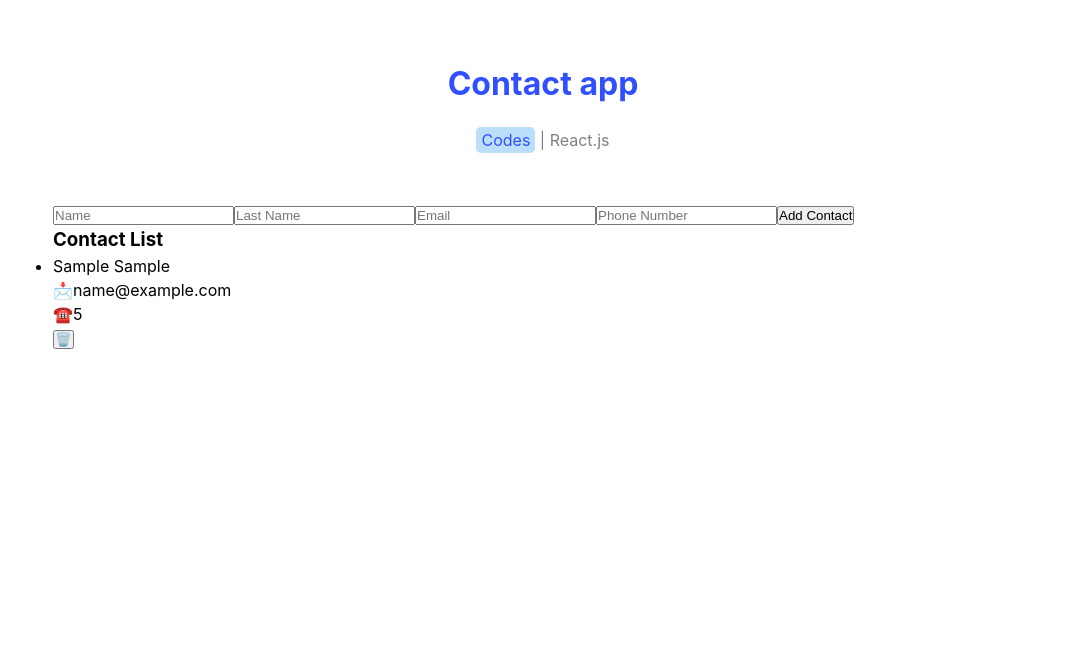
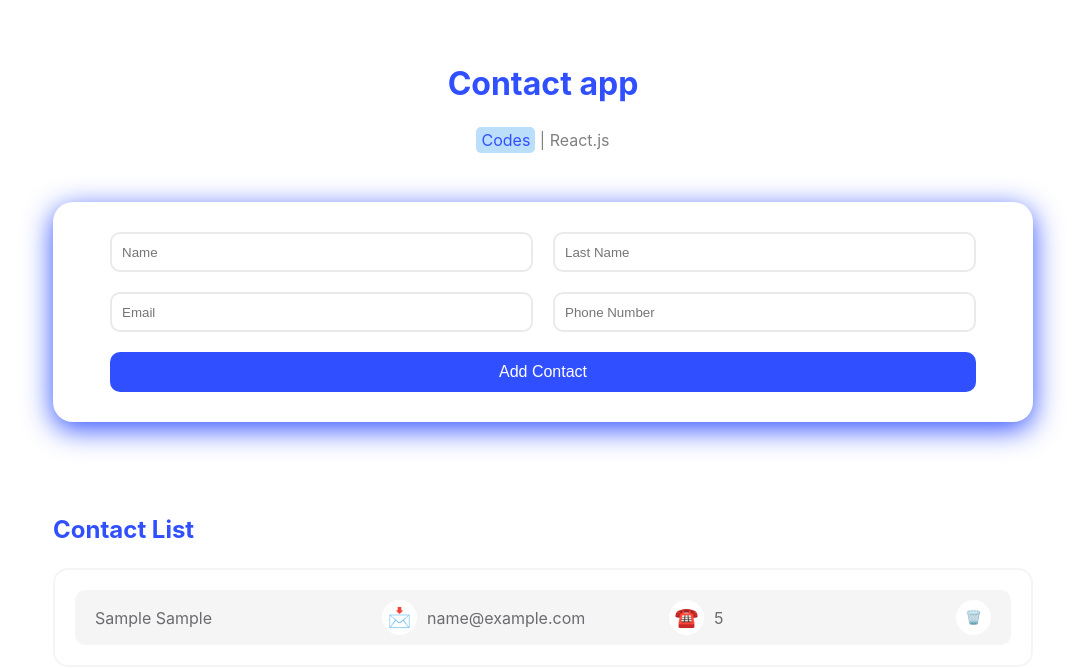
Before and after one commit to MehrabVosough/Contact, a React (Vite) app: page / in a window 1280 px wide. Both pictures are taken after typing "Sample", "Sample", "name@example.com", "5" into the empty fields and a click on the button "Add Contact". Shown: the top 668 px of the page, without its empty margins (97-1182 px from the left). Built offline with nearby package versions, Linux system fonts and the light colour scheme.

Commit message:
Add style | END

```diff
--- a/src/components/ContactItem.jsx
+++ b/src/components/ContactItem.jsx
@@ -1,9 +1,12 @@
+import styles from "./ContactItem.module.css"
+
+
 function ContactItem({
 	data: { id, name, lastName, email, phone },
 	deleteItem,
 }) {
 	return (
-		<li key={id}>
+		<li className={styles.item}>
 			<p>
 				{name} {lastName}
 			</p>
--- /dev/null
+++ b/src/components/ContactItem.module.css
@@ -0,0 +1,41 @@
+.item {
+	display: flex;
+	justify-content: space-between;
+	align-items: center;
+	background-color: #f5f5f5;
+	color: #6b6b6f;
+	padding: 10px 20px;
+	margin: 15px;
+	border-radius: 10px;
+}
+
+.item p {
+	flex-basis: 0;
+	flex-grow: 1;
+}
+
+.item span {
+	display: inline-block;
+	font-size: 1.2rem;
+	text-align: center;
+	margin-right: 10px;
+	background-color: #fff;
+	width: 35px;
+	height: 35px;
+	line-height: 35px;
+	border-radius: 50%;
+}
+
+.item button {
+	width: 35px;
+	height: 35px;
+	background-color: #fff;
+	border: none;
+	border-radius: 50%;
+	cursor: pointer;
+	transition: 0.1s all ease-in-out;
+}
+
+.item button:hover {
+	font-size: 1.5rem;
+}
--- a/src/components/ContactList.jsx
+++ b/src/components/ContactList.jsx
@@ -1,18 +1,19 @@
 import ContactItem from "./ContactItem";
+import styles from "./ContactsList.module.css"
 
 function contactList({ contact,  setContacts }) {
 	console.log(contact);
 	return (
-		<div>
+		<div className={styles.container}>
 			<h3>Contact List</h3>
 			{contact.length ? (
-				<ul>
+				<ul className={styles.contacts}>
 					{contact.map((contact) => (
 						<ContactItem key={contact.id} data={contact} deleteItem={setContacts}/>
 					))}
 				</ul>
 			) : (
-				<p>No Contact Yet...</p>
+				<p className={styles.message}>No Contact Yet...</p>
 			)}
 		</div>
 	);
--- /dev/null
+++ b/src/components/Contacts.module.css
@@ -0,0 +1,69 @@
+.container {
+	display: flex;
+	flex-direction: column;
+	align-items: center;
+}
+
+.form {
+	display: flex;
+	flex-wrap: wrap;
+	align-items: center;
+	justify-content: center;
+	padding: 20px;
+	margin-bottom: 20px;
+	border-radius: 20px;
+	box-shadow: #304ffe 0px 7px 29px 0px;
+}
+
+.form input {
+	width: 45%;
+	margin: 10px;
+	height: 40px;
+	padding: 10px;
+	border: 2px solid #eaeaea;
+	border-radius: 10px;
+	color: #304ffe;
+	font: size 1rem;
+}
+
+.form button {
+	width: calc(90% + 20px);
+	height: 40px;
+	padding: 10px;
+	margin: 10px 0;
+	cursor: pointer;
+	background-color: #304ffe;
+	color: #fff;
+	border: none;
+	border-radius: 10px;
+	font-size: 1rem;
+	transition: 0.2s all ease-in-out;
+}
+
+.form button:hover {
+	box-shadow: #0c2ad487 0px 7px 29px 0px;
+}
+
+.alert {
+	width: 100%;
+	height: 40px;
+	margin: 5px 0 25px;
+}
+
+.alert p {
+	background-color: #ffebee;
+	color: #f44336;
+	width: 100%;
+	padding: 10px;
+	border-radius: 10px;
+	text-align: center;
+}
+
+@media (max-width: 500px) {
+	.form input {
+		width: 90%;
+	}
+	.form button {
+		width: 90%;
+	}
+}
--- /dev/null
+++ b/src/components/ContactsList.module.css
@@ -0,0 +1,29 @@
+.container {
+	width: 100%;
+	margin-bottom: 100px;
+}
+
+.container h3 {
+	color: #304ffe;
+	font-size: 1.5rem;
+}
+
+.message {
+	background-color: #f5f5f5;
+	height: 100px;
+	line-height: 100px;
+	text-align: center;
+	margin-top: 20px;
+	border-radius: 20px;
+	color: #6b6b6f;
+	font-size: 1.2rem;
+	font-weight: 500;
+}
+
+.contacts {
+	border: 2px solid #f5f5f5;
+	list-style: none;
+	margin-top: 20px;
+	padding: 5px;
+	border-radius: 15px;
+}
--- a/src/components/contact.jsx
+++ b/src/components/contact.jsx
@@ -1,8 +1,11 @@
 import { useState } from "react";
+import { v4 } from "uuid";
 
 import ContactList from "./contactList";
 import inputs from "../constants/input";
-import { v4 } from "uuid";
+
+import styles from "./Contacts.module.css"
+
 
 function Contact() {
 	const [contacts, setContacts] = useState([]);
@@ -44,8 +47,8 @@
 	};
 
 	return (
-		<div>
-			<div>
+		<div className={styles.container}>
+			<div className={styles.form}>
 				{inputs.map((input, index) => (
 					<input
 						key={index}
@@ -58,7 +61,7 @@
 				))}
 				<button onClick={addHandler}>Add Contact</button>
 			</div>
-			<div>{alert && <p>{alert}</p>}</div>
+			<div className={styles.alert}>{alert && <p>{alert}</p>}</div>
 			<ContactList contact={contacts} setContacts={deleteHandler} />
 		</div>
 	);
```
